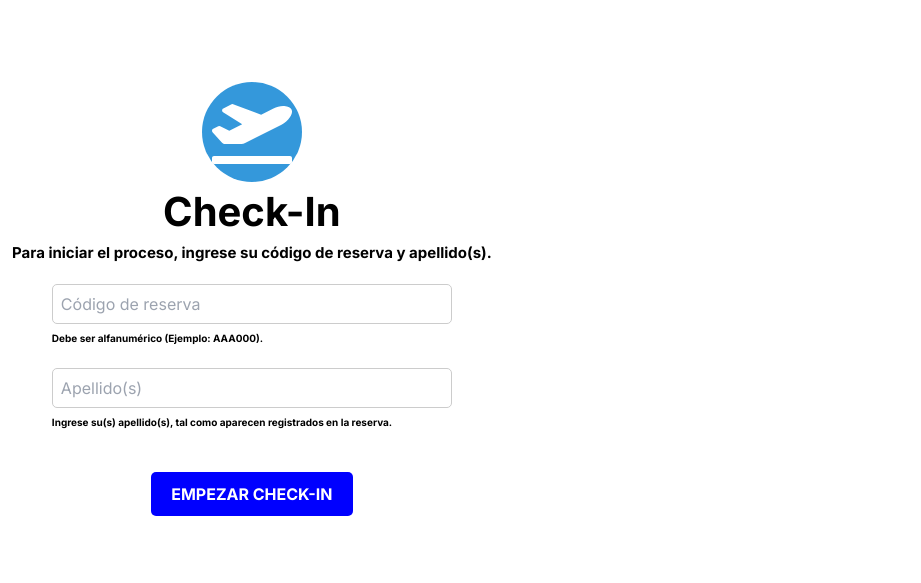
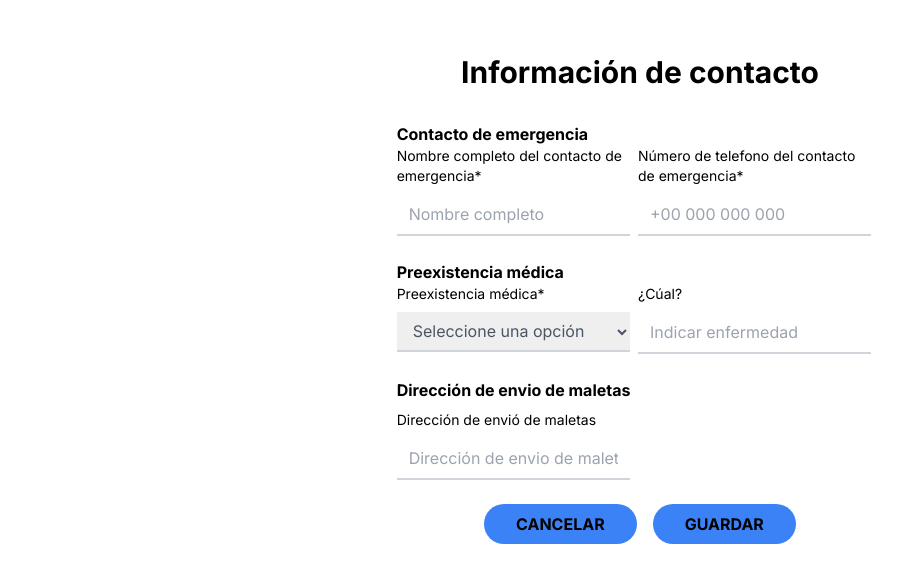
Before and after one commit to SantiagoTangarife/check-in, a Next.js app: page / in a window 1280 px wide. Shown: the part 101-684 px from the top of the page, without its empty margins (0-921 px from the left). Built offline with nearby package versions, Linux system fonts and the light colour scheme.

Commit message:
vista-dos

```diff
--- a/app/page.tsx
+++ b/app/page.tsx
@@ -1,12 +1,11 @@
 import Image from "next/image";
 import Main from "../components/Main";
+import Checking from "@/components/DataContact/DataContact";
 
 export default function Home() {
 return (
-  <div className=" bg-white px-3 flex w-full h-full">
-
-    <Main/>
-
+  <div className=" bg-white px-3 flex w-full h-full justify-center">
+    <Checking></Checking>
   </div>
 
 );
--- /dev/null
+++ b/components/Button/Button.tsx
@@ -0,0 +1,20 @@
+import React from 'react';
+
+interface ButtonProps {
+  text: string;
+  type: 'primary' | 'secondary';
+}
+
+const Button: React.FC<ButtonProps> = ({ text, type }) => {
+  return (
+    <button
+      className={`${
+        type === 'primary' ? 'bg-blue-500 px-8 py-2 font-bold' : 'bg-gray-500 px-3 py-2 font-semibold'
+      } rounded-full hover:scale-105`}
+    >
+      <span className="text-md text-black">{text}</span>
+    </button>
+  );
+};
+
+export default Button;
--- /dev/null
+++ b/components/DataContact/DataContact.tsx
@@ -0,0 +1,110 @@
+import React from 'react';
+import Button from '../Button/Button';
+
+const Checking = () => {
+
+    return (
+        <div className="flex flex-col justify-center text-black items-center h-screen bg-white">
+            <h1 className="text-3xl font-bold mb-8">Información de contacto</h1>
+            <div className='flex flex-col gap-2 w-3/4'>
+
+                <div className='flex flex-col'>
+                    <h2 className='font-bold'>Contacto de emergencia</h2>
+                    <div className='flex flex-row gap-2'>
+                        <form className="flex-grow max-w-[calc(50%-10px)] bg-white">
+                            <div className="mb-4 relative">
+                                <p className="text-black text-sm mb-2">Nombre completo del contacto de emergencia*</p>
+                                <input
+                                    type="text"
+                                    id="nombre"
+                                    name="nombre"
+                                    placeholder='Nombre completo'
+                                    className="w-full py-2 px-3 border-b-2 text-gray-600 border-gray-300 focus:border-blue-500 outline-none"
+                                    required
+                                />
+                            </div>
+                        </form>
+
+                        <form className="flex-grow max-w-[calc(50%-10px)] bg-white">
+                            <div className="mb-4 relative">
+                                <p className="text-black text-sm mb-2">Número de telefono del contacto de emergencia*</p>
+                                <input
+                                    type="number"
+                                    id="numeroContacto"
+                                    name="nombre"
+                                    placeholder='+00 000 000 000'
+                                    className="w-full py-2 px-3 border-b-2 text-gray-600 border-gray-300 focus:border-blue-500 outline-none"
+                                    required
+                                />
+                            </div>
+                        </form>
+
+                    </div>
+                </div>
+
+
+                <div className='flex flex-col'>
+                    <h2 className='font-bold'>Preexistencia médica</h2>
+                    <div className='flex flex-row gap-2'>
+                        <form className="flex-grow max-w-[calc(50%-10px)] bg-white">
+                            <div className="mb-4 relative">
+                                <p className="text-black text-sm mb-2">Preexistencia médica*</p>
+                                <select
+                                    id="preexistencia"
+                                    name="preexistencia"
+                                    className="w-full py-2 px-3 border-b-2 text-gray-600 border-gray-300 focus:border-blue-500 outline-none"
+                                    required
+                                >
+                                    <option value="">Seleccione una opción</option>
+                                    <option value="si">Sí</option>
+                                    <option value="no">No</option>
+                                </select>
+                            </div>
+                        </form>
+
+                        <form className="flex-grow max-w-[calc(50%-10px)] bg-white">
+                            <div className="mb-4 relative">
+                                <p className="text-black text-sm mb-2">¿Cúal?</p>
+                                <input
+                                    type="text"
+                                    id="Enfermedades"
+                                    name="Enfermedades"
+                                    placeholder='Indicar enfermedad'
+                                    className="w-full py-2 px-3 border-b-2 text-gray-600 border-gray-300 focus:border-blue-500 outline-none"
+                                    required
+                                />
+                            </div>
+                        </form>
+                    </div>
+                </div>
+
+
+                <div className='flex flex-col gap-2'>
+                    <h2 className='font-bold'>Dirección de envio de maletas</h2>
+                    <form className="flex-grow max-w-[calc(50%-10px)] bg-white">
+                        <div className="mb-4 relative">
+                            <p className="text-black text-sm mb-2">Dirección de envió de maletas</p>
+                            <input
+                                type="text"
+                                id="direccionMaletas"
+                                name="direccionMaletas"
+                                placeholder='Dirección de envio de maletas'
+                                className="w-full py-2 px-3 border-b-2 text-gray-600 border-gray-300 focus:border-blue-500 outline-none"
+                                required
+                            />
+                        </div>
+                    </form>
+                </div>
+
+                <div className=' flex flex-row justify-center gap-4'>
+                    <Button type='primary' text={"CANCELAR"}></Button>
+                    <Button type='primary' text={"GUARDAR"}></Button>
+                </div>
+
+            </div>
+
+        </div>
+    );
+};
+
+export default Checking
--- a/components/Main.tsx
+++ b/components/Main.tsx
@@ -1,9 +1,9 @@
-import { Dispatch, SetStateAction } from "react"
 import { FaPlaneDeparture } from 'react-icons/fa';
 import  TextInput  from "./Input"
 
 
 const Main = () => {
+
     return (
 
     <div className="flex flex-col items-center h-screen justify-center ">
--- a/package.json
+++ b/package.json
@@ -18,6 +18,7 @@
     "@types/node": "^20",
     "@types/react": "^18",
     "@types/react-dom": "^18",
+    "@types/react-icons": "^3.0.0",
     "eslint": "^8",
     "eslint-config-next": "14.2.1",
     "postcss": "^8",
```
Also changed, not shown: 2 other files (tests, documents, lock files or other folders).
